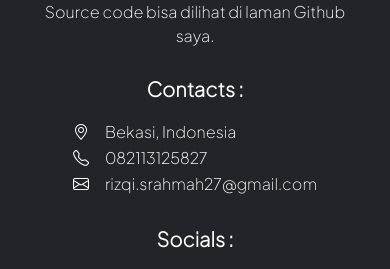
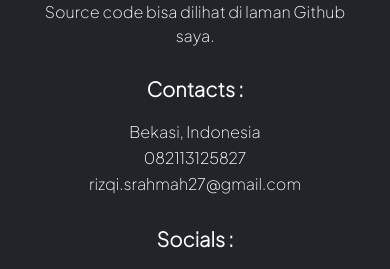
Before and after one commit to RizqiSR/reactjs-movie-app, a React (Vite) app: page /reactjs-movie-app/explore in a window 390 px wide. Shown: the part 420-689 px from the top of the page. Built offline with nearby package versions, Linux system fonts and the light colour scheme; no server answers.

Commit message:
edit TMDb logo lagiii

```diff
--- a/src/App.css
+++ b/src/App.css
@@ -390,11 +390,11 @@ input[type="search"] {
     margin-bottom: 18px;
   }
 
-  .footer-contact {
-    width: 78%;
+  .footer-contact-detail > i {
+    display: none;
   }
 
-  .footer-about, .footer-social {
+  .footer-about, .footer-social, .footer-contact {
     text-align: center;
   }
 
--- a/src/components/Footer/Footer.jsx
+++ b/src/components/Footer/Footer.jsx
@@ -26,7 +26,7 @@ const Footer = () => {
         <Link to="https://www.themoviedb.org/">
           <img
             className="tmdb-logo"
-            src="..\TMDb_logo.svg"
+            src="./TMDb_logo.svg"
             alt="The Movie Database Logo"
           />
         </Link>
```
Also changed, not shown: 6 other files (tests, documents, lock files or other folders).
